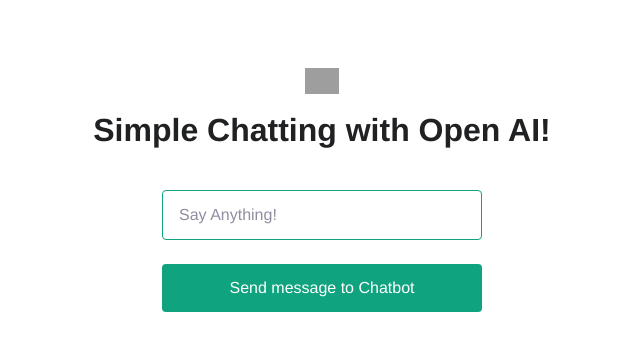
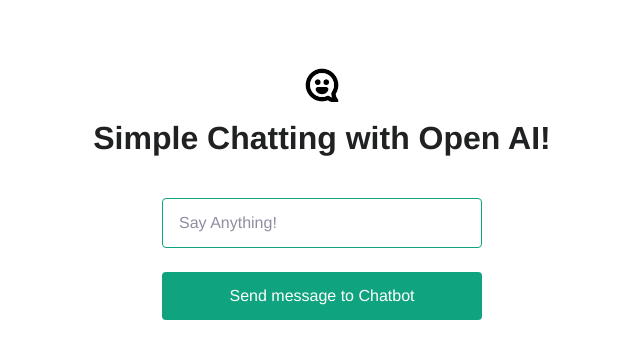
Before and after one commit to minusmo/OAP, a Flask app: page / in a window 1280 px wide. Shown: the top 359 px of the page, without its empty margins (318-958 px from the left). Run offline with Flask 2, Linux system fonts and the light colour scheme; some web fonts are replaced; grey boxes are pictures that could not be loaded.

Commit message:
style(icon): change icon

```diff
--- a/templates/index.html
+++ b/templates/index.html
@@ -3,16 +3,16 @@
   <title>Simple Chat App</title>
   <link
     rel="shortcut icon"
-    href="{{ url_for('static', filename='dog.png') }}"
+    href="{{ url_for('static', filename='chat-emoji.png') }}"
   />
   <link rel="stylesheet" href="{{ url_for('static', filename='main.css') }}" />
 </head>
 
 <body>
-  <img src="{{ url_for('static', filename='dog.png') }}" class="icon" />
+  <img src="{{ url_for('static', filename='chat-emoji.png') }}" class="icon" />
   <h3>Simple Chatting with Open AI!</h3>
   {% if conversation %}
-      <div class="dialogbox">
+      <div class="dialog-container">
       {% for dialog in conversation %}
         <div class="dialog">{{ dialog }}</div>
       {% endfor %}
@@ -22,7 +22,4 @@
     <input type="text" name="user_dialog" placeholder="Say Anything!" required />
     <input type="submit" value="Send message to Chatbot" />
   </form>
-  {% if result %}
-  <div class="result">{{ result }}</div>
-  {% endif %}
 </body>
```
Also changed, not shown: static/chat-emoji.png (added).
